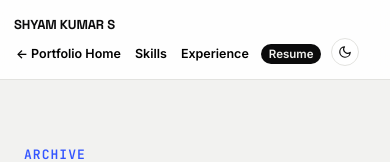
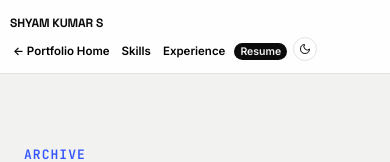
Before and after one commit to shyam3112004/Portfolio-website, a website built with Vite: page work/index.html in a window 390 px wide. Shown: the top 162 px of the page. Built offline with nearby package versions, Linux system fonts and the light colour scheme; no server answers.

Commit message:
fix: show all navbar tabs from start on mobile without negative overflow clipping

```diff
--- a/src/style.css
+++ b/src/style.css
@@ -961,14 +961,14 @@ body {
 @media (max-width: 900px) {
   /* Mobile Header & Navigation - All tabs on right like laptop website */
   .header {
-    padding: 10px 14px;
-    background: rgba(255, 255, 255, 0.92);
-    backdrop-filter: blur(14px);
-    -webkit-backdrop-filter: blur(14px);
+    padding: 8px 12px;
+    background: rgba(255, 255, 255, 0.94);
+    backdrop-filter: blur(16px);
+    -webkit-backdrop-filter: blur(16px);
     border-bottom: 1px solid var(--line);
   }
   [data-theme='dark'] .header {
-    background: rgba(18, 18, 18, 0.92);
+    background: rgba(18, 18, 18, 0.94);
     border-bottom: 1px solid var(--line);
   }
   .header-inner {
@@ -984,18 +984,18 @@ body {
     letter-spacing: -0.01em;
     flex-shrink: 0;
     white-space: nowrap;
-    padding-right: 4px;
+    padding-right: 2px;
   }
   .nav-right {
     display: flex;
     align-items: center;
-    justify-content: flex-end;
+    justify-content: flex-start;
     overflow-x: auto;
     -webkit-overflow-scrolling: touch;
     scrollbar-width: none;
-    flex-shrink: 1;
+    flex: 1;
     min-width: 0;
-    max-width: calc(100% - 105px);
+    scroll-behavior: smooth;
   }
   .nav-right::-webkit-scrollbar {
     display: none;
@@ -1003,39 +1003,71 @@ body {
   .nav-links {
     display: flex;
     align-items: center;
-    gap: 10px;
+    gap: 8px;
     margin: 0;
-    padding: 2px 0;
+    padding: 2px 4px 2px 0;
     list-style: none;
     flex-wrap: nowrap;
     white-space: nowrap;
   }
   .nav-link {
-    font-size: 0.78125rem;
+    font-size: 0.75rem;
     font-weight: 600;
     white-space: nowrap;
-    padding: 4px 2px;
+    padding: 3px 4px;
   }
   .resume-btn {
-    font-size: 0.71875rem;
+    font-size: 0.6875rem;
     padding: 3px 8px;
     border-radius: var(--radius-pill);
     white-space: nowrap;
   }
   .theme-toggle {
-    width: 28px;
-    height: 28px;
+    width: 26px;
+    height: 26px;
     flex-shrink: 0;
     padding: 0;
   }
   .theme-toggle svg {
-    width: 14px;
-    height: 14px;
+    width: 13px;
+    height: 13px;
   }
   .mobile-nav-toggle,
   .mobile-nav-backdrop,
   .hamburger-bar {
     display: none !important;
+  }
+
+  @media (max-width: 480px) {
+    .header {
+      padding: 8px 10px;
+    }
+    .header-inner {
+      gap: 6px;
+    }
+    .logo {
+      font-size: 0.75rem;
+    }
+    .nav-links {
+      gap: 6px;
+      padding: 2px 2px 2px 0;
+    }
+    .nav-link {
+      font-size: 0.71875rem;
+      padding: 2px 3px;
+    }
+    .resume-btn {
+      font-size: 0.65625rem;
+      padding: 2px 6px;
+    }
+    .theme-toggle {
+      width: 24px;
+      height: 24px;
+    }
+    .theme-toggle svg {
+      width: 12px;
+      height: 12px;
+    }
   }
 
   /* Hero overlays */
```
